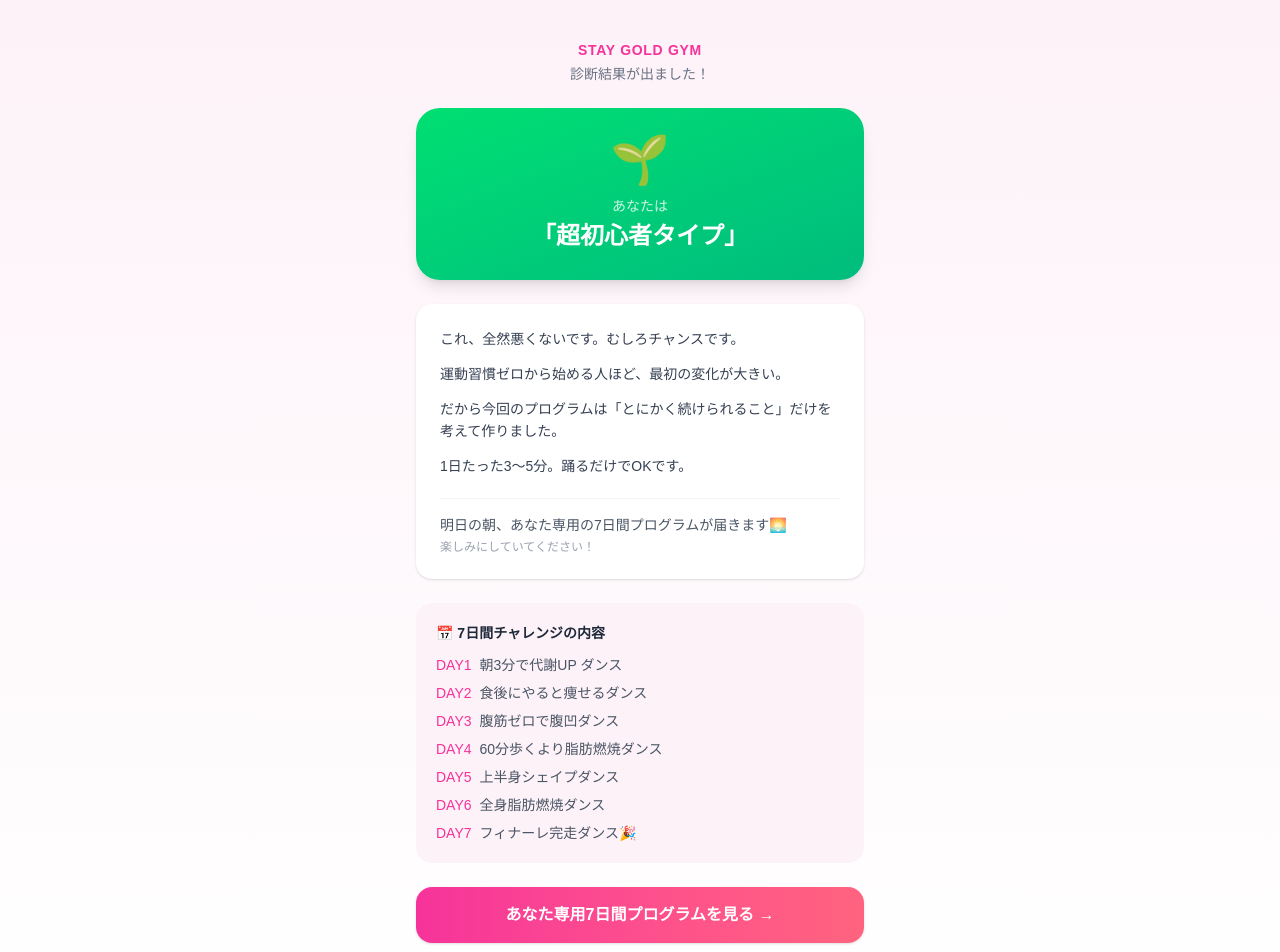
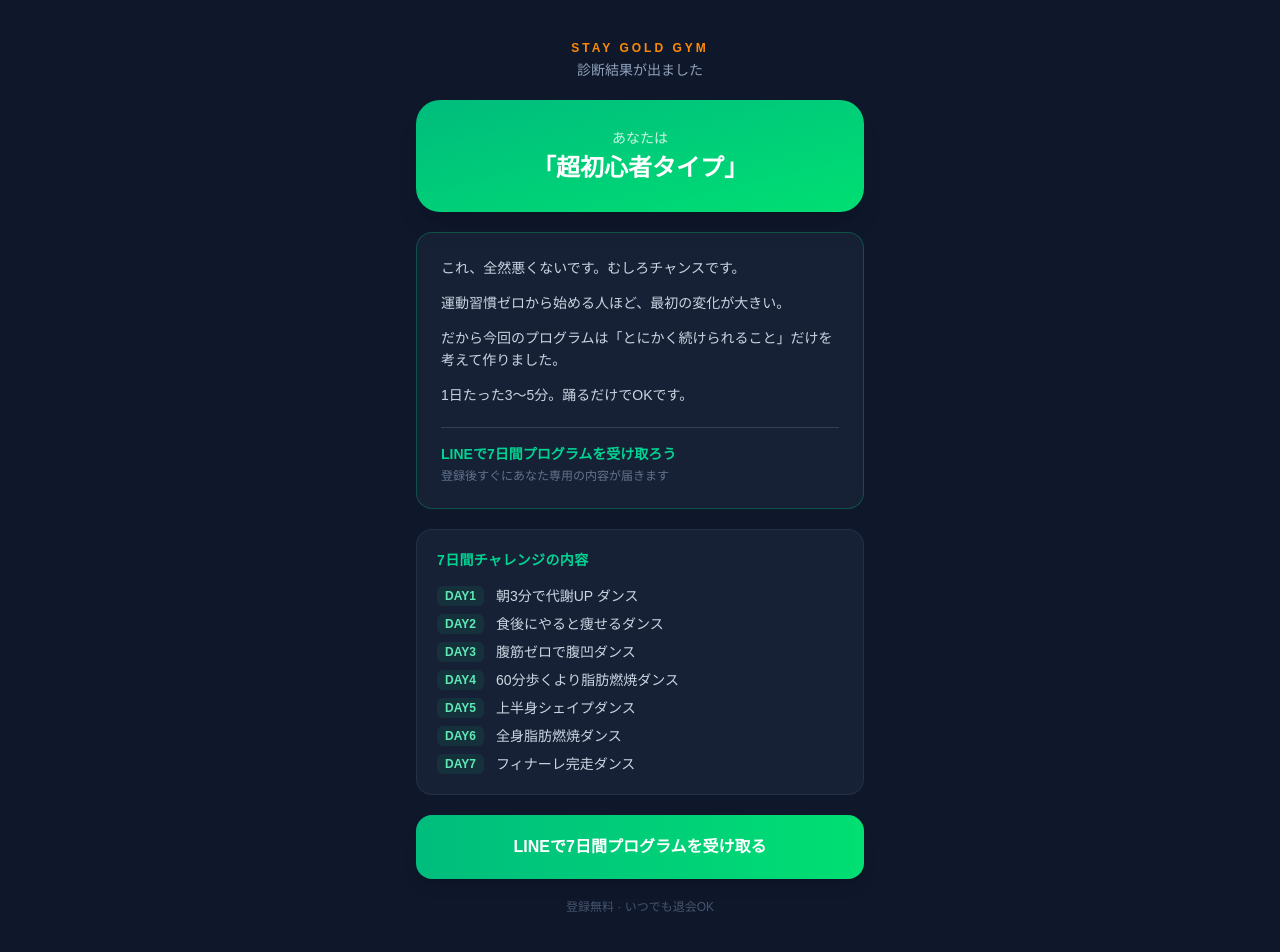
Before and after one commit to TomoRevo/pojipoji-bodymake, a Next.js app: page /pojipoji-bodymake/result/beginner in a window 1280 px wide. Shown: the top 952 px of the page. Built offline with nearby package versions, Linux system fonts and the light colour scheme.

Commit message:
feat: add elme inflow links per diagnosis type on result page

```diff
--- a/src/app/result/[type]/page.tsx
+++ b/src/app/result/[type]/page.tsx
@@ -1,22 +1,52 @@
 import { typeMessages, typeLabels, DiagnosisType } from "@/lib/diagnosis";
 import { notFound } from "next/navigation";
-import Link from "next/link";
 
 const validTypes: DiagnosisType[] = ["beginner", "food", "busy", "serious"];
 
-const typeEmoji: Record<DiagnosisType, string> = {
-  beginner: "🌱",
-  food: "🥗",
-  busy: "⚡",
-  serious: "🔥",
+// ▼ ここにエルメの流入URLを入れてください
+const elmeUrls: Record<DiagnosisType, string> = {
+  beginner: "https://line.me/R/ti/p/xxxx", // 超初心者タイプ用
+  food:     "https://line.me/R/ti/p/xxxx", // 食事改善タイプ用
+  busy:     "https://line.me/R/ti/p/xxxx", // 忙しいタイプ用
+  serious:  "https://line.me/R/ti/p/xxxx", // 本気タイプ用
 };
 
-const typeColor: Record<DiagnosisType, string> = {
-  beginner: "from-green-400 to-emerald-500",
-  food: "from-orange-400 to-amber-500",
-  busy: "from-blue-400 to-cyan-500",
-  serious: "from-pink-500 to-rose-600",
+const typeAccent: Record<DiagnosisType, { bg: string; text: string; border: string; badge: string }> = {
+  beginner: {
+    bg: "from-emerald-500 to-green-400",
+    text: "text-emerald-400",
+    border: "border-emerald-500/30",
+    badge: "bg-emerald-500/10 text-emerald-300",
+  },
+  food: {
+    bg: "from-orange-500 to-amber-400",
+    text: "text-orange-400",
+    border: "border-orange-500/30",
+    badge: "bg-orange-500/10 text-orange-300",
+  },
+  busy: {
+    bg: "from-blue-500 to-cyan-400",
+    text: "text-blue-400",
+    border: "border-blue-500/30",
+    badge: "bg-blue-500/10 text-blue-300",
+  },
+  serious: {
+    bg: "from-rose-500 to-pink-400",
+    text: "text-rose-400",
+    border: "border-rose-500/30",
+    badge: "bg-rose-500/10 text-rose-300",
+  },
 };
+
+const days = [
+  { day: 1, label: "朝3分で代謝UP ダンス" },
+  { day: 2, label: "食後にやると痩せるダンス" },
+  { day: 3, label: "腹筋ゼロで腹凹ダンス" },
+  { day: 4, label: "60分歩くより脂肪燃焼ダンス" },
+  { day: 5, label: "上半身シェイプダンス" },
+  { day: 6, label: "全身脂肪燃焼ダンス" },
+  { day: 7, label: "フィナーレ完走ダンス" },
+];
 
 interface Props {
   params: Promise<{ type: string }>;
@@ -31,90 +61,72 @@ export default async function ResultPage({ params }: Props) {
 
   const diagnosisType = type as DiagnosisType;
   const { title, body } = typeMessages[diagnosisType];
-  const emoji = typeEmoji[diagnosisType];
-  const gradient = typeColor[diagnosisType];
+  const accent = typeAccent[diagnosisType];
+  const elmeUrl = elmeUrls[diagnosisType];
 
   return (
-    <main className="min-h-screen bg-gradient-to-b from-pink-50 to-white px-4 py-10">
-      <div className="max-w-md mx-auto flex flex-col gap-6">
+    <main className="min-h-screen bg-slate-900 text-white px-4 py-10">
+      <div className="max-w-md mx-auto flex flex-col gap-5">
 
         {/* Header */}
         <div className="text-center">
-          <p className="text-sm text-pink-500 font-semibold tracking-wider mb-1">
-            STAY GOLD GYM
+          <p className="text-xs tracking-[0.25em] text-orange-400 uppercase font-semibold mb-1">
+            Stay Gold Gym
           </p>
-          <p className="text-gray-500 text-sm">診断結果が出ました！</p>
+          <p className="text-slate-400 text-sm">診断結果が出ました</p>
         </div>
 
         {/* Result Card */}
-        <div className={`bg-gradient-to-br ${gradient} rounded-3xl p-7 text-white text-center shadow-lg`}>
-          <div className="text-5xl mb-3">{emoji}</div>
+        <div className={`bg-gradient-to-br ${accent.bg} rounded-3xl p-7 text-white text-center shadow-xl`}>
           <p className="text-sm font-medium opacity-80 mb-1">あなたは</p>
-          <h1 className="text-2xl font-bold">
-            「{title}」
-          </h1>
+          <h1 className="text-2xl font-black">「{title}」</h1>
         </div>
 
         {/* Message */}
-        <div className="bg-white rounded-2xl p-6 shadow-sm flex flex-col gap-3">
+        <div className={`bg-slate-800/60 border ${accent.border} rounded-2xl p-6 flex flex-col gap-3 backdrop-blur-sm`}>
           {body.map((line, i) => (
-            <p key={i} className="text-gray-700 leading-relaxed text-sm">
+            <p key={i} className="text-slate-300 leading-relaxed text-sm">
               {line}
             </p>
           ))}
-          <div className="mt-2 pt-4 border-t border-gray-100">
-            <p className="text-gray-600 text-sm font-medium">
-              明日の朝、あなた専用の7日間プログラムが届きます🌅
+          <div className="mt-2 pt-4 border-t border-slate-700">
+            <p className={`text-sm font-bold ${accent.text}`}>
+              LINEで7日間プログラムを受け取ろう
             </p>
-            <p className="text-gray-400 text-xs mt-1">
-              楽しみにしていてください！
+            <p className="text-slate-500 text-xs mt-1">
+              登録後すぐにあなた専用の内容が届きます
             </p>
           </div>
         </div>
 
         {/* 7日間プログラム内容 */}
-        <div className="bg-pink-50 rounded-2xl p-5">
-          <p className="font-bold text-gray-800 mb-3 text-sm">
-            📅 7日間チャレンジの内容
+        <div className="bg-slate-800/60 border border-slate-700/50 rounded-2xl p-5">
+          <p className={`font-black text-sm mb-4 ${accent.text} tracking-wide uppercase`}>
+            7日間チャレンジの内容
           </p>
-          <ul className="space-y-2 text-sm text-gray-600">
-            <li className="flex items-center gap-2">
-              <span className="text-pink-500">DAY1</span> 朝3分で代謝UP ダンス
-            </li>
-            <li className="flex items-center gap-2">
-              <span className="text-pink-500">DAY2</span> 食後にやると痩せるダンス
-            </li>
-            <li className="flex items-center gap-2">
-              <span className="text-pink-500">DAY3</span> 腹筋ゼロで腹凹ダンス
-            </li>
-            <li className="flex items-center gap-2">
-              <span className="text-pink-500">DAY4</span> 60分歩くより脂肪燃焼ダンス
-            </li>
-            <li className="flex items-center gap-2">
-              <span className="text-pink-500">DAY5</span> 上半身シェイプダンス
-            </li>
-            <li className="flex items-center gap-2">
-              <span className="text-pink-500">DAY6</span> 全身脂肪燃焼ダンス
-            </li>
-            <li className="flex items-center gap-2">
-              <span className="text-pink-500">DAY7</span> フィナーレ完走ダンス🎉
-            </li>
-          </ul>
+          <div className="flex flex-col gap-2">
+            {days.map((d) => (
+              <div key={d.day} className="flex items-center gap-3">
+                <span className={`text-xs font-black px-2 py-0.5 rounded-md ${accent.badge} shrink-0`}>
+                  DAY{d.day}
+                </span>
+                <span className="text-slate-300 text-sm">{d.label}</span>
+              </div>
+            ))}
+          </div>
         </div>
 
-        {/* ガイドページへのリンク */}
-        <Link
-          href={`/guide/${diagnosisType}`}
-          className="block w-full text-center bg-gradient-to-r from-pink-500 to-rose-400 text-white font-bold text-base px-6 py-4 rounded-2xl shadow active:scale-95 transition-all"
+        {/* エルメ流入ボタン */}
+        <a
+          href={elmeUrl}
+          className={`block w-full text-center bg-gradient-to-r ${accent.bg} text-white font-black text-base px-6 py-5 rounded-2xl shadow-lg active:scale-95 transition-all`}
         >
-          あなた専用7日間プログラムを見る →
-        </Link>
+          LINEで7日間プログラムを受け取る
+        </a>
 
-        <div className="text-center">
-          <p className="text-xs text-gray-400">
-            LINEにも毎朝配信が届きます😊
-          </p>
-        </div>
+        <p className="text-center text-slate-600 text-xs">
+          登録無料 · いつでも退会OK
+        </p>
       </div>
     </main>
   );
```
